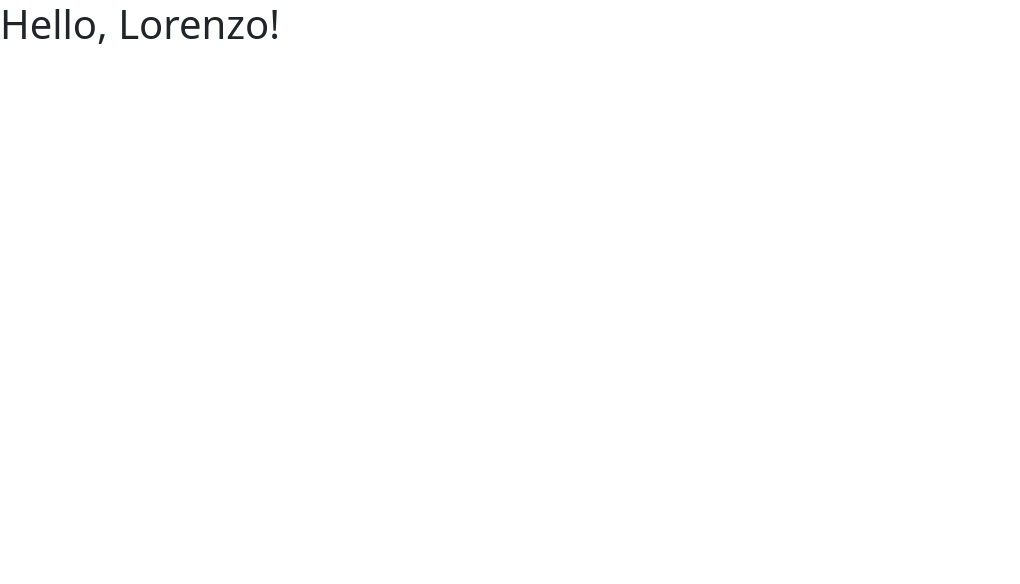
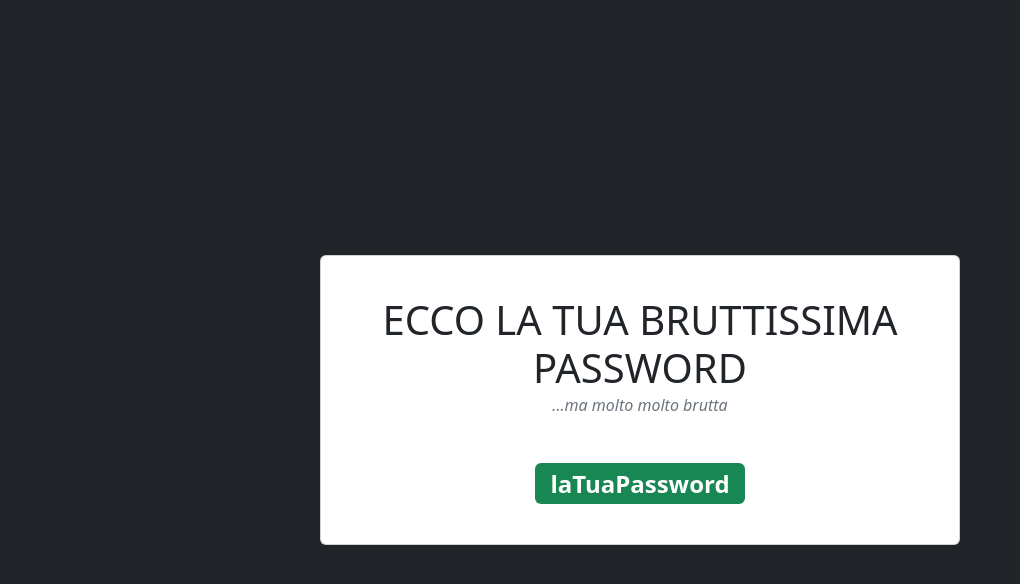
Before and after one commit to MonteDeveloper/js-pwdgen-wannabe, a plain HTML site: page index.html in a window 1280 px wide. Shown: the whole page, without its empty margins (0-1020 px from the left). Drawn offline with nearby package versions, Linux system fonts and the light colour scheme.

Commit message:
style: starting html

```diff
--- a/index.html
+++ b/index.html
@@ -7,8 +7,26 @@
    <link rel='stylesheet' href='https://cdnjs.cloudflare.com/ajax/libs/font-awesome/6.0.0/css/all.min.css'>
    <link href='https://cdn.jsdelivr.net/npm/bootstrap@5.2.3/dist/css/bootstrap.min.css' rel='stylesheet' integrity='sha384-rbsA2VBKQhggwzxH7pPCaAqO46MgnOM80zW1RWuH61DGLwZJEdK2Kadq2F9CUG65' crossorigin='anonymous'>
 </head>
-<body>
-   <h1>Hello, Lorenzo!</h1>
-   <script src='https://cdn.jsdelivr.net/npm/bootstrap@5.2.3/dist/js/bootstrap.bundle.min.js' integrity='sha384-kenU1KFdBIe4zVF0s0G1M5b4hcpxyD9F7jL+jjXkk+Q2h455rYXK/7HAuoJl+0I4' crossorigin='anonymous'></script>
+<body class="bg-dark">
+    <div class="position-absolute top-50 start-50 translate-middle">
+        <div class="card p-4">
+            <div class="card-body text-center">
+                <h1 class="card-title">
+                    ECCO LA TUA BRUTTISSIMA PASSWORD
+                </h1>
+                <h6 class="card-subtitle mb-5 text-muted">
+                    <em>
+                        ...ma molto molto brutta
+                    </em>
+                </h6>
+                <span class="badge text-bg-success fs-4">
+                    laTuaPassword
+                </span>
+            </div>
+        </div>
+    </div>
+
+   <script src="./scripts/main.js"></script>
+   <!-- <script src='https://cdn.jsdelivr.net/npm/bootstrap@5.2.3/dist/js/bootstrap.bundle.min.js' integrity='sha384-kenU1KFdBIe4zVF0s0G1M5b4hcpxyD9F7jL+jjXkk+Q2h455rYXK/7HAuoJl+0I4' crossorigin='anonymous'></script> -->
 </body>
 </html>
```
